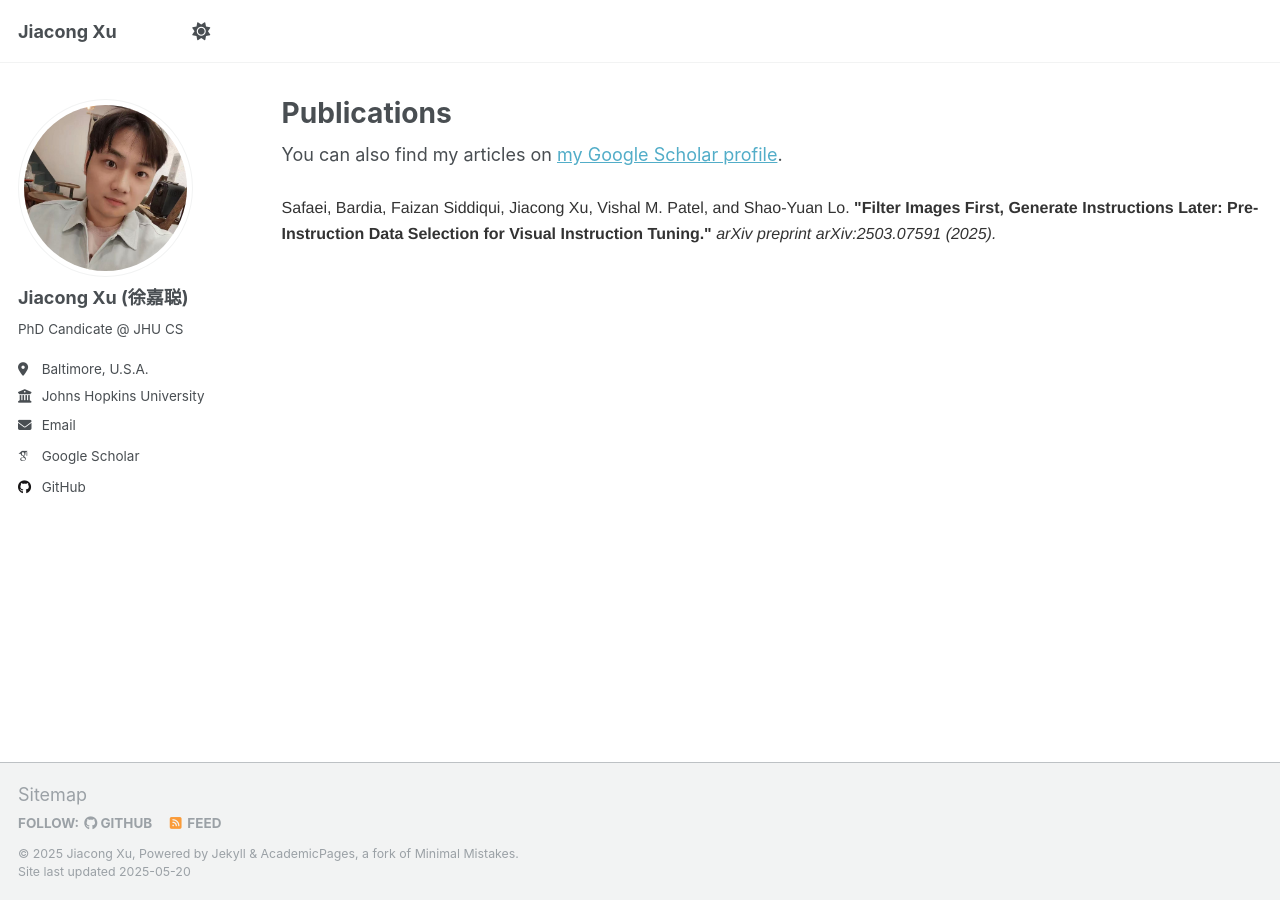
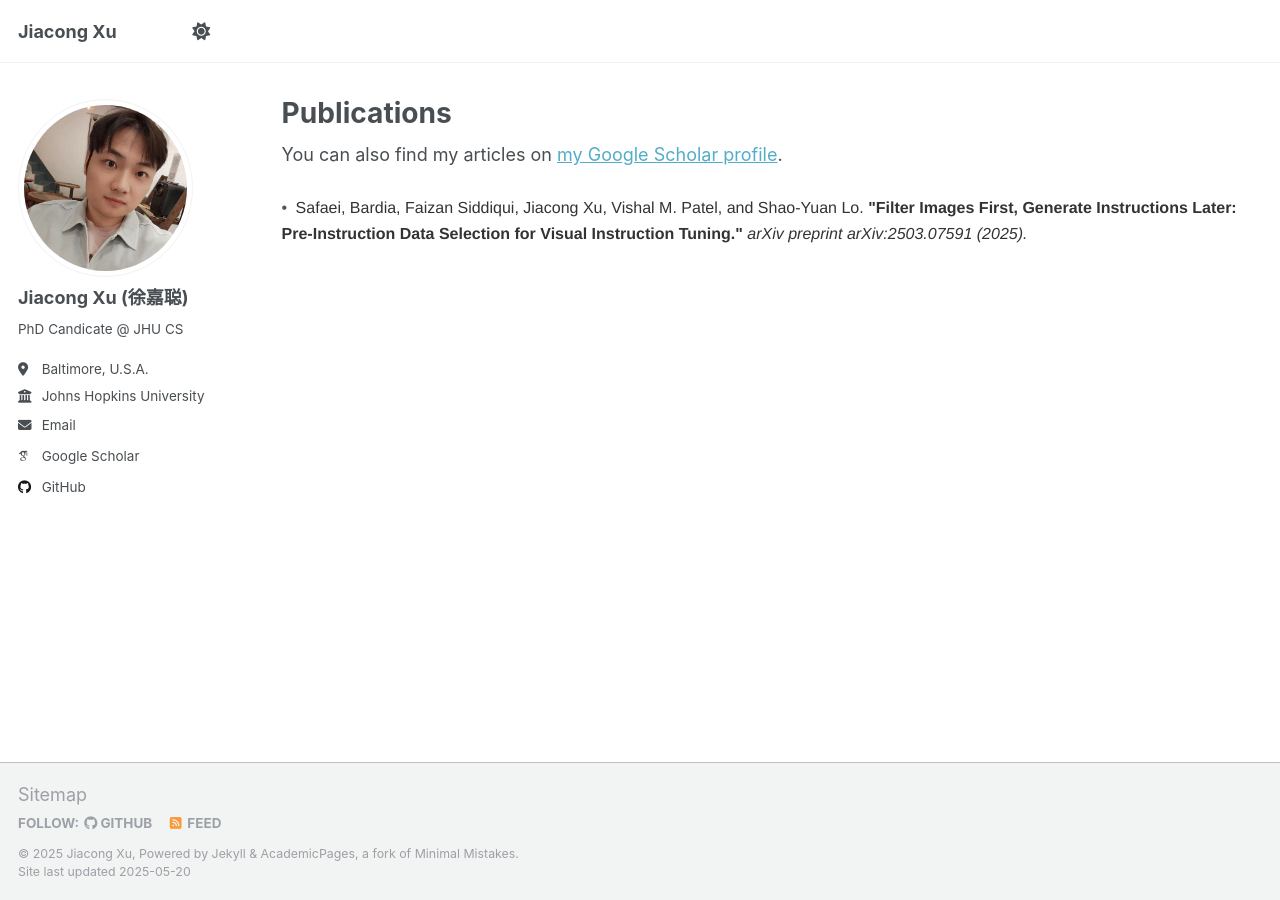
Before and after one commit to XuJiacong/XuJiacong.github.io, a Jekyll site: the page built from _pages/publications.html, in a window 1280 px wide. Built offline with Jekyll 4.4.1, drawn with Linux system fonts in a browser that asks for light colours; some web fonts are replaced.

Commit message:
Update publications.html

```diff
--- a/_pages/publications.html
+++ b/_pages/publications.html
@@ -18,6 +18,12 @@ author_profile: true
     font-family: "Helvetica", "Arial", sans-serif;
     font-size: 16px;
     color: #333;
+  }
+
+  .publication::before {
+    content: "• ";
+    color: #555;
+    margin-right: 4px;
   }
 
   .publication .authors {
```
